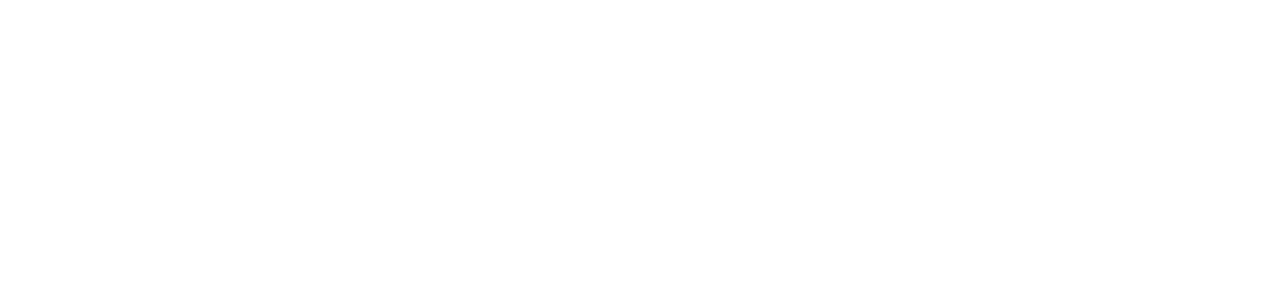
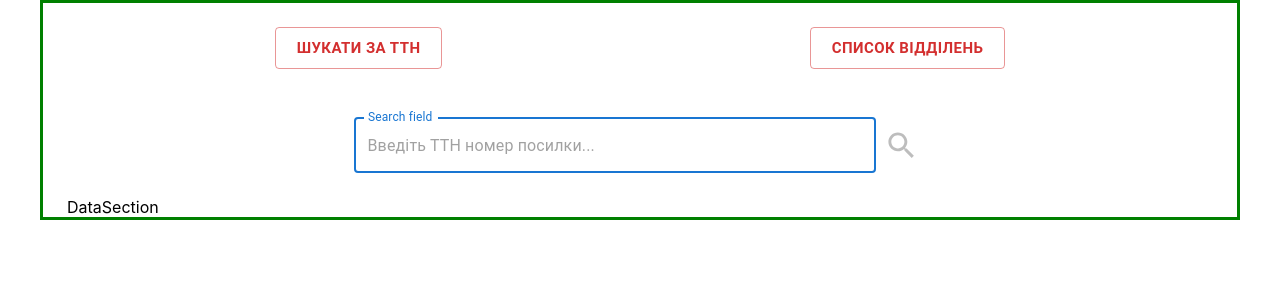
Before and after one commit to Kl0filinj/sameIt-test-task, a React (Create React App) app: page / in a window 1280 px wide. Shown: the top 300 px of the page. Built offline with nearby package versions, Linux system fonts and the light colour scheme.

Commit message:
NavBar | SearchField | Data section | Sheared layout added

```diff
--- a/package.json
+++ b/package.json
@@ -7,6 +7,7 @@
     "@emotion/react": "^11.10.6",
     "@emotion/styled": "^11.10.6",
     "@fontsource/roboto": "^4.5.8",
+    "@mui/icons-material": "^5.11.11",
     "@mui/material": "^5.11.12",
     "@reduxjs/toolkit": "^1.9.3",
     "@testing-library/jest-dom": "^5.16.3",
--- a/src/components/App.tsx
+++ b/src/components/App.tsx
@@ -1,5 +1,15 @@
 import React from 'react';
+import DataSection from './DataSection/DataSection';
+import NavBar from './NavBar/NavBar';
+import SearchBar from './SearchBar/SearchBar';
+import ShearedContainer from './sheared/ShearedContainer';
 
 export const App: React.FC = () => {
-  return <div></div>;
+  return (
+    <ShearedContainer>
+      <NavBar />
+      <SearchBar />
+      <DataSection />
+    </ShearedContainer>
+  );
 };
--- /dev/null
+++ b/src/components/DataSection/DataSection.tsx
@@ -0,0 +1,7 @@
+import React from 'react';
+
+const DataSection = () => {
+  return <div>DataSection</div>;
+};
+
+export default DataSection;
--- /dev/null
+++ b/src/components/NavBar/NavBar.tsx
@@ -0,0 +1,36 @@
+import { Box, Button } from '@mui/material';
+import React from 'react';
+
+const NavBar = () => {
+  return (
+    <Box
+      display={'flex'}
+      justifyContent={'space-around'}
+      alignItems={'center'}
+      p={3}
+    >
+      <Box>
+        <Button
+          variant="outlined"
+          color="error"
+          size="large"
+          sx={{ fontWeight: 700 }}
+        >
+          Шукати за ТТН
+        </Button>
+      </Box>
+      <Box>
+        <Button
+          variant="outlined"
+          color="error"
+          size="large"
+          sx={{ fontWeight: 700 }}
+        >
+          Список відділень
+        </Button>
+      </Box>
+    </Box>
+  );
+};
+
+export default NavBar;
--- /dev/null
+++ b/src/components/SearchBar/SearchBar.tsx
@@ -0,0 +1,42 @@
+import SearchIcon from '@mui/icons-material/Search';
+import { IconButton, TextField } from '@mui/material';
+import { Box } from '@mui/system';
+import React, { useState } from 'react';
+
+const SearchBar = () => {
+  const [packageNumber, setPackageNumber] = useState('');
+  return (
+    <Box
+      m={'auto'}
+      maxWidth="50%"
+      p={3}
+      display={'flex'}
+      justifyContent={'center'}
+      alignItems={'center'}
+    >
+      <TextField
+        id="outlined-search"
+        label="Search field"
+        type="search"
+        autoComplete="off"
+        placeholder="Введіть ТТН номер посилки..."
+        value={packageNumber}
+        onChange={(evt: React.ChangeEvent<HTMLInputElement>) =>
+          setPackageNumber(evt.target.value)
+        }
+        fullWidth
+        focused
+      />
+      <IconButton
+        color="primary"
+        aria-label="upload picture"
+        component="label"
+        disabled={packageNumber === ''}
+      >
+        <SearchIcon fontSize="large" />
+      </IconButton>
+    </Box>
+  );
+};
+
+export default SearchBar;
--- /dev/null
+++ b/src/components/sheared/ShearedContainer.tsx
@@ -0,0 +1,16 @@
+import { Box, Container } from '@mui/material';
+import React from 'react';
+
+interface ShearedContainerProps {
+  children: React.ReactNode;
+}
+
+const ShearedContainer: React.FC<ShearedContainerProps> = ({ children }) => {
+  return (
+    <Container maxWidth="lg" sx={{ border: 3, borderColor: 'green' }}>
+      <Box>{children}</Box>
+    </Container>
+  );
+};
+
+export default ShearedContainer;
```
Also changed, not shown: src/components/HistoryList/HistoryList.tsx (added, +7 -0 lines), src/components/PackageData/PackageData.tsx (added, +7 -0 lines), src/components/sheared/ComponentContainer.tsx (added, +19 -0 lines), 1 other file (tests, documents, lock files or other folders).
